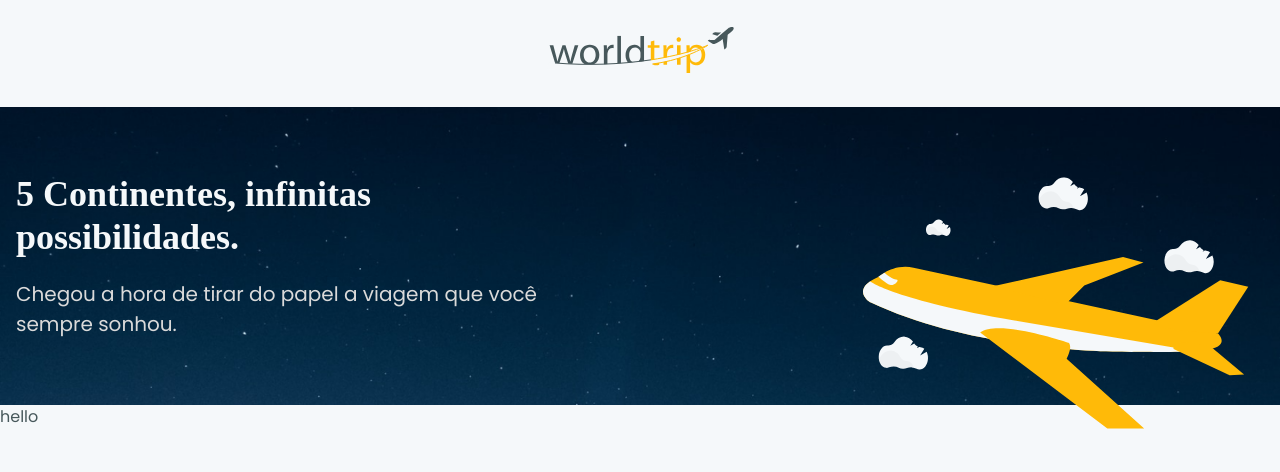
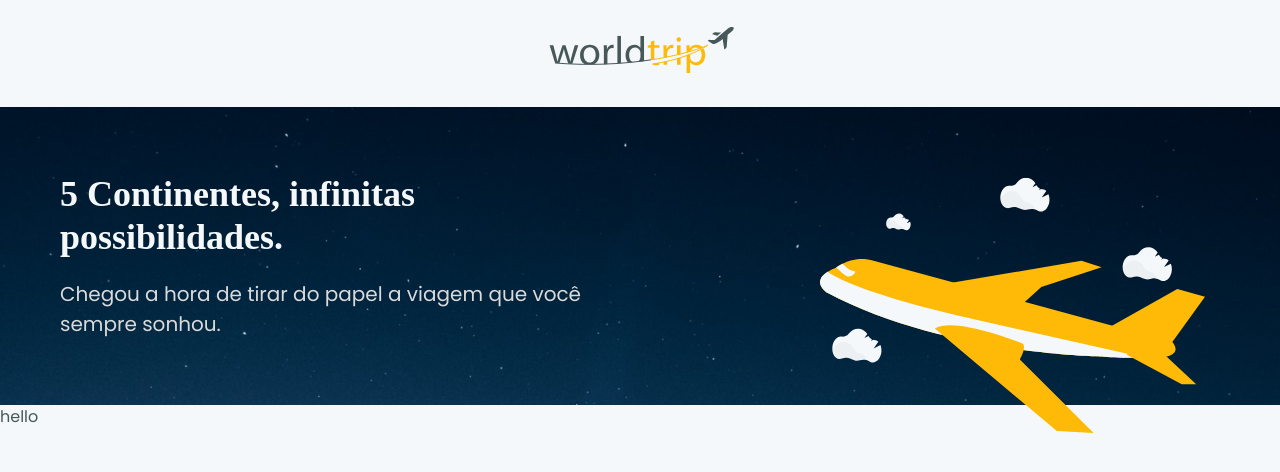
Before and after one commit to vitormarco/worldtrip, a Next.js app: page / in a window 1280 px wide. Shown: the top 472 px of the page. Built offline with nearby package versions, Linux system fonts and the light colour scheme.

Commit message:
Create banner component home template

```diff
--- a/src/pages/index.tsx
+++ b/src/pages/index.tsx
@@ -1,66 +1,13 @@
 import type { NextPage } from 'next';
-import Image from 'next/image';
-import {
-  Box,
-  Flex,
-  Grid,
-  GridItem,
-  Heading,
-  Stack,
-  Text,
-} from '@chakra-ui/react';
 
 import { Header } from '../components/Header';
-import { Main } from '../template/Main';
-
-import { imagesPaths } from '../utils';
+import { Main, Banner } from '../template';
 
 const Home: NextPage = () => {
   return (
     <>
       <Header />
-      <Box w="100%" position="relative">
-        <Grid gridTemplateAreas={`'banner'`} alignItems="center">
-          <GridItem area={'banner'} zIndex="1">
-            <Image
-              src={imagesPaths.sky}
-              width="1440px"
-              height="335px"
-              layout="responsive"
-            />
-          </GridItem>
-          <GridItem
-            area={'banner'}
-            zIndex={2}
-            height="100%"
-            paddingInlineEnd={4}
-            paddingInlineStart={4}
-          >
-            <Flex
-              maxW={1400}
-              display="flex"
-              justifyContent="space-between"
-              margin="auto"
-              height="100%"
-            >
-              <Box alignSelf="center">
-                <Stack spacing={5}>
-                  <Heading as="h1" color="white.100" maxW={426}>
-                    5 Continentes, infinitas possibilidades.
-                  </Heading>
-                  <Text as="p" color="gray.200" maxW={524} fontSize="xl">
-                    Chegou a hora de tirar do papel a viagem que você sempre
-                    sonhou.
-                  </Text>
-                </Stack>
-              </Box>
-              <Box alignSelf="flex-end" marginBottom="-40px" rotate={'3deg'}>
-                <Image src={imagesPaths.aiplane} width="417" height="271" />
-              </Box>
-            </Flex>
-          </GridItem>
-        </Grid>
-      </Box>
+      <Banner />
       <Main>
         <h1>hello</h1>
       </Main>
--- /dev/null
+++ b/src/template/Home/Banner.tsx
@@ -0,0 +1,63 @@
+import Image from 'next/image';
+import {
+  Box,
+  Flex,
+  Grid,
+  GridItem,
+  Heading,
+  Stack,
+  Text,
+} from '@chakra-ui/react';
+
+import { imagesPaths } from '../../utils';
+
+export const Banner = () => {
+  return (
+    <Box w="100%" position="relative">
+      <Grid gridTemplateAreas={`'banner'`} alignItems="center">
+        <GridItem area={'banner'} zIndex="1">
+          <Image
+            src={imagesPaths.sky}
+            width="1440px"
+            height="335px"
+            layout="responsive"
+          />
+        </GridItem>
+        <GridItem
+          area={'banner'}
+          zIndex={2}
+          height="100%"
+          paddingInlineEnd={4}
+          paddingInlineStart={4}
+        >
+          <Flex
+            maxW={1160}
+            display="flex"
+            justifyContent="space-between"
+            margin="auto"
+            height="100%"
+          >
+            <Box alignSelf="center">
+              <Stack spacing={5}>
+                <Heading as="h1" color="white.100" maxW={426}>
+                  5 Continentes, infinitas possibilidades.
+                </Heading>
+                <Text as="p" color="gray.200" maxW={524} fontSize="xl">
+                  Chegou a hora de tirar do papel a viagem que você sempre
+                  sonhou.
+                </Text>
+              </Stack>
+            </Box>
+            <Box
+              alignSelf="flex-end"
+              marginBottom="-40px"
+              transform="rotate(3deg)"
+            >
+              <Image src={imagesPaths.aiplane} width="417px" height="271px" />
+            </Box>
+          </Flex>
+        </GridItem>
+      </Grid>
+    </Box>
+  );
+};
--- /dev/null
+++ b/src/template/Home/index.ts
@@ -0,0 +1 @@
+export * from './Banner';
--- a/src/template/Main.tsx
+++ b/src/template/Main.tsx
@@ -1,5 +1,4 @@
 import { Box, Flex } from '@chakra-ui/react';
-import { Header } from '../components/Header';
 
 interface IMainProps {
   children: React.ReactNode;
--- /dev/null
+++ b/src/template/index.ts
@@ -0,0 +1,3 @@
+export * from './Main';
+
+export * from './Home';
```
